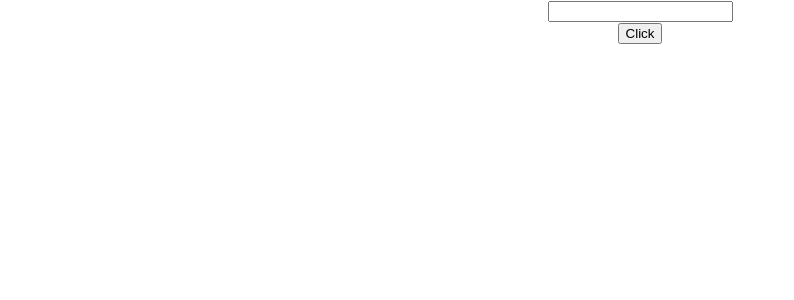
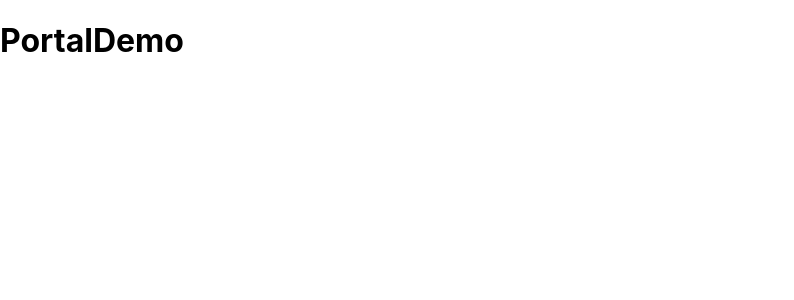
Before and after one commit to ujjwal-dot/my-app, a React (Create React App) app: page / in a window 1280 px wide. Shown: the top 300 px of the page, without its empty margins (0-794 px from the left). Built offline with nearby package versions, Linux system fonts and the light colour scheme.

Commit message:
Create Poratls

```diff
--- a/public/index.html
+++ b/public/index.html
@@ -29,6 +29,8 @@
   <body>
     <noscript>You need to enable JavaScript to run this app.</noscript>
     <div id="root"></div>
+    <div id="portal-root"></div>
+
     <!--
       This HTML file is a template.
       If you open it directly in the browser, you will see an empty page.
--- a/src/App.js
+++ b/src/App.js
@@ -20,12 +20,14 @@
 import ParentComp from './components/ParentComp';
 import RefDemo from './components/RefDemo';
 import FrParentInput from './components/FrParentInput';
+import PortalDemo from './components/PortalDemo';
 
 
 function App() {
   return (
     <div className="App">
-      <FrParentInput/>
+      {/* <FrParentInput/> */}
+      <PortalDemo/>
       {/* <RefDemo/> */}
       {/* <LifecycleA/> */}
       {/* <ParentComp/> */}
--- /dev/null
+++ b/src/components/PortalDemo.js
@@ -0,0 +1,13 @@
+import React from 'react'
+import  ReactDOM  from 'react-dom'
+
+function PortalDemo() {
+    return ReactDOM.createPortal(
+        <h1>
+            PortalDemo
+        </h1>,
+        document.getElementById('portal-root')
+    )
+}
+
+export default PortalDemo
```
